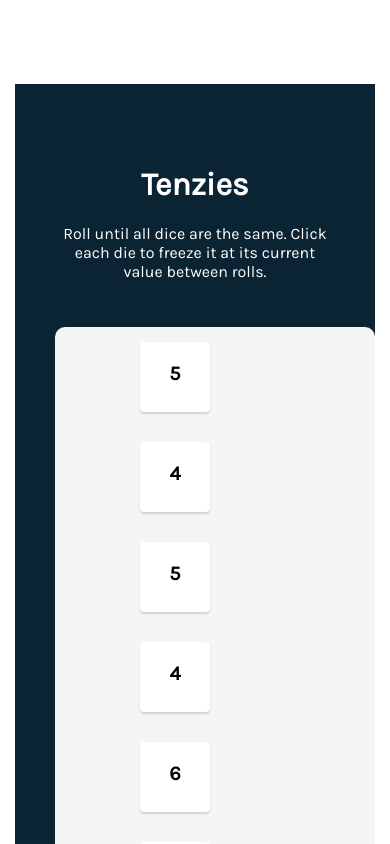
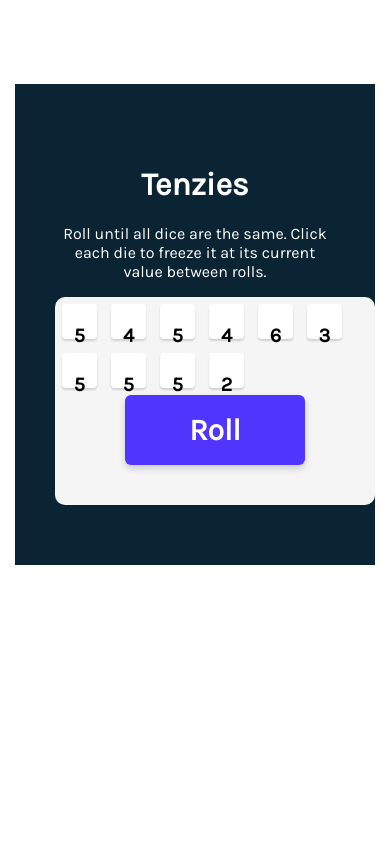
Before and after one commit to Renerd-max/TenzieGame, a React (Vite) app: page / in a window 390 px wide. Shown: the top 844 px of the page. Built offline with nearby package versions, Linux system fonts and the light colour scheme.

Commit message:
adjusts the media properties

```diff
--- a/src/index.css
+++ b/src/index.css
@@ -78,4 +78,15 @@ main{
     #card{
         width:320px;
     }
+
+    #dies{
+        margin:auto;
+        padding: 0px;
+    }
+
+    .die{
+        width:35px;
+        height:35px;
+        margin: 7px;
+    }
 }
```
